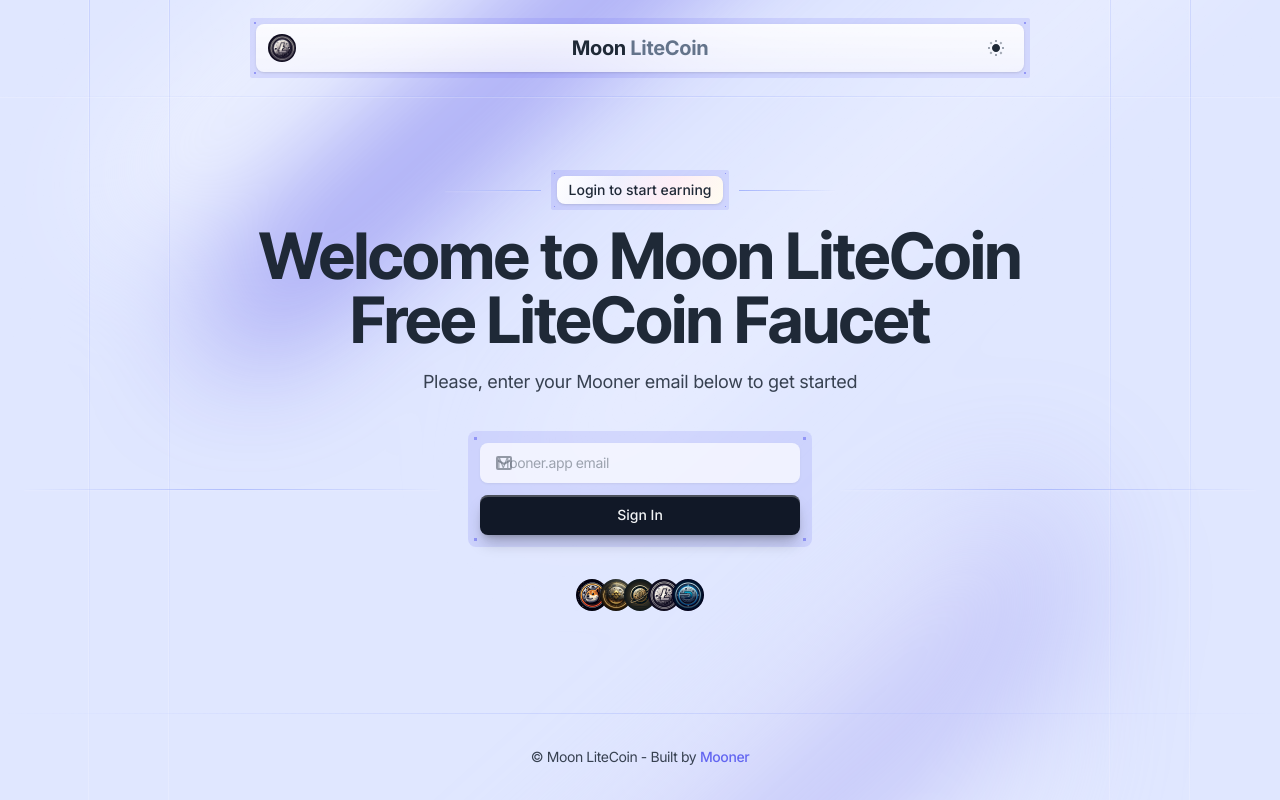
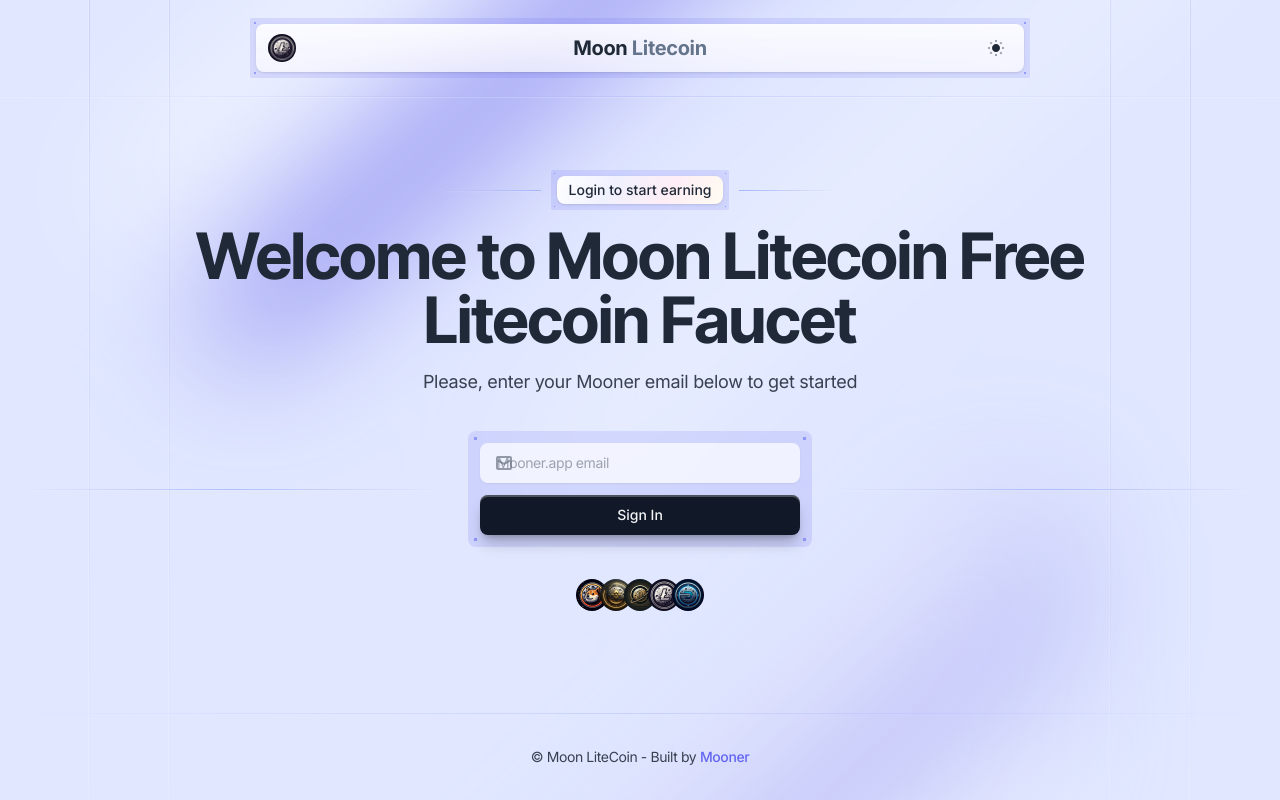
Before and after one commit to isumalatov/MoonLiteCoin, a Next.js app: page / in a window 1280 px wide. Built offline with nearby package versions, Linux system fonts and the light colour scheme.

Commit message:
fixed uppercase

```diff
--- a/app/(default)/page.tsx
+++ b/app/(default)/page.tsx
@@ -13,7 +13,7 @@
         <div className="px-4 sm:px-6">
           <PageHeader
             className="mb-12"
-            title="Welcome to Moon LiteCoin Free LiteCoin Faucet"
+            title="Welcome to Moon Litecoin Free Litecoin Faucet"
             description="Please, enter your Mooner email below to get started"
           >
             Login to start earning
--- a/components/ui/header.tsx
+++ b/components/ui/header.tsx
@@ -32,7 +32,7 @@
               <ul className="flex items-center sm:gap-x-3 text-sm font-medium">
                 <li>
                   <p className="font-bold text-xl text-gray-800 dark:text-gray-200 rounded-lg py-1.5 px-3">
-                    Moon <span className="text-slate-500">LiteCoin</span>
+                    Moon <span className="text-slate-500">Litecoin</span>
                   </p>
                 </li>
               </ul>
```
